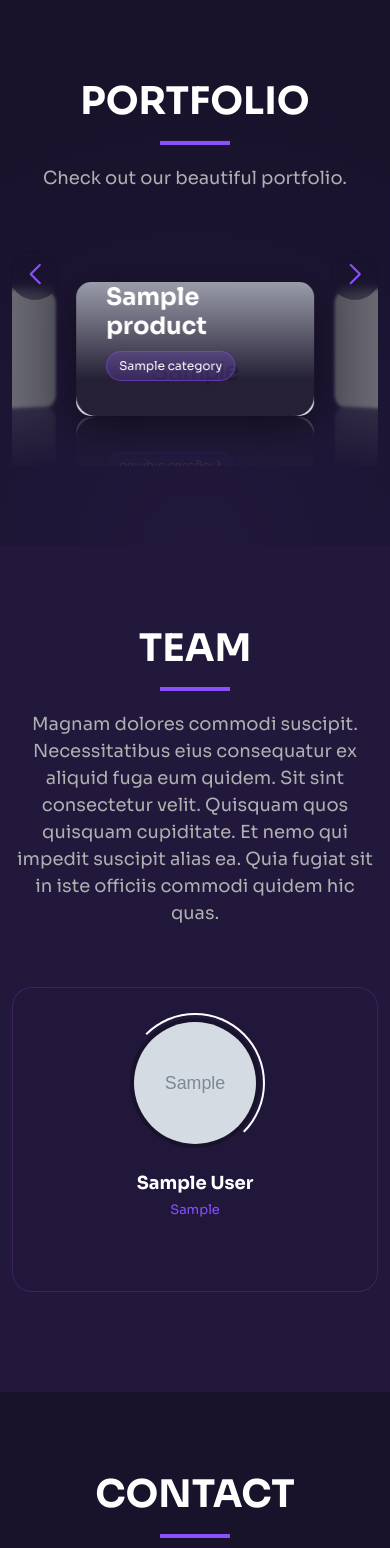
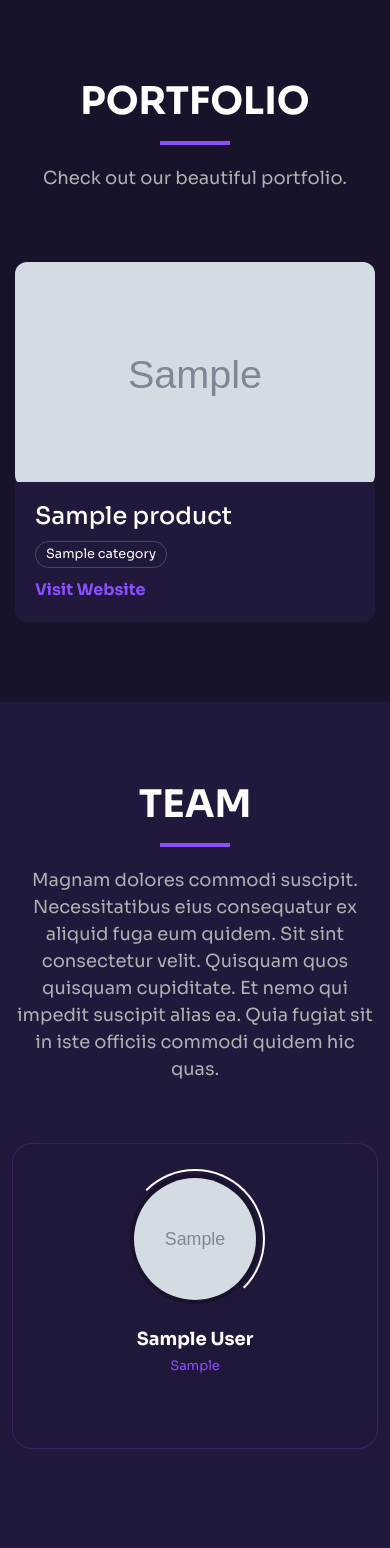
Before and after one commit to tariqalqudaimi/FixiQ, a PHP site: page / in a window 390 px wide. Shown: the part 3239-4787 px from the top of the page. Run offline with PHP 8.4, Linux system fonts and the light colour scheme; tables that the repository leaves empty or names only in its code hold one stand-in row (values such as "Sample post"); grey boxes marked "Sample" are stand-in pictures; some web fonts are replaced.

```diff
--- a/assets/css/style.css
+++ b/assets/css/style.css
@@ -1449,149 +1449,61 @@ html[dir="rtl"] .node-details {
 }
 
 /*--------------------------------------------------------------
-# START: BEYOND IMAGINATION Portfolio Section (3D Coverflow)
+# 10. Portfolio Section (THE KINETIC WALL v19.2)
 --------------------------------------------------------------*/
-#portfolio {
-  padding: 80px 0;
-  overflow: hidden;
-  position: relative;
-  background: radial-gradient(circle at 50% 100%, var(--secondary-dark), var(--primary-dark) 80%);
-}
-
-.portfolio-slider {
-  width: 100%;
-  padding-top: 50px;
-  padding-bottom: 50px;
-}
-
-.portfolio-slider .swiper-slide {
-  width: 65%;
-  /* عرض الشريحة النشطة */
-  max-width: 700px;
-  aspect-ratio: 16/9;
-  border-radius: 15px;
-  overflow: hidden;
-  transition: transform 0.5s ease, opacity 0.5s ease, filter 0.5s ease;
-  -webkit-box-reflect: below 1px linear-gradient(transparent, transparent, #0004);
-  /* تأثير الانعكاس */
-}
-
-/* التأثيرات على الشرائح غير النشطة */
-.portfolio-slider .swiper-slide:not(.swiper-slide-active) {
-  filter: blur(2px) grayscale(50%);
-  opacity: 0.7;
-}
-
-.portfolio-slider .swiper-slide-active {
-  box-shadow: 0 10px 40px rgba(0, 0, 0, 0.5);
-}
-
-/* تأثير الإضاءة حول الشريحة النشطة */
-.portfolio-slider .swiper-slide-active::after {
-  content: '';
-  position: absolute;
-  top: -5%;
-  left: -5%;
-  width: 110%;
-  height: 110%;
-  z-index: -1;
-  background: radial-gradient(circle, rgba(138, 79, 255, 0.5) 0%, transparent 70%);
-  animation: pulse-glow 4s infinite ease-in-out;
-}
-
-@keyframes pulse-glow {
-
-  0%,
-  100% {
-    transform: scale(1);
-    opacity: 0.5;
-  }
-
-  50% {
-    transform: scale(1.05);
-    opacity: 0.8;
-  }
-}
-
-
-.portfolio-slider .swiper-slide img {
-  display: block;
-  width: 100%;
-  height: 100%;
-  object-fit: cover;
-}
-
-.portfolio .portfolio-info {
-  position: absolute;
-  bottom: 0;
-  left: 0;
-  right: 0;
-  background: linear-gradient(to top, rgba(18, 12, 35, 0.9) 20%, transparent 100%);
-  padding: 50px 30px 30px 30px;
-  border-radius: 0 0 20px 20px;
-  text-align: left;
-  opacity: 0;
-  /* إخفاء النص بشكل افتراضي */
-  transform: translateY(20px);
-  transition: opacity 0.5s ease 0.3s, transform 0.5s ease 0.3s;
-}
-
-html[dir="rtl"] .portfolio .portfolio-info {
-  text-align: right;
-}
-
-/* إظهار النص فقط في الشريحة النشطة */
-.portfolio .swiper-slide-active .portfolio-info {
-  opacity: 1;
-  transform: translateY(0);
-}
-
-.portfolio .portfolio-info h3 {
-  font-size: 24px;
-  font-weight: 700;
-  margin: 0 0 10px 0;
-  color: var(--text-light);
-}
-
-.portfolio .portfolio-tags span {
-  font-size: 12px;
-  padding: 5px 12px;
-  border: 1px solid rgba(138, 79, 255, 0.5);
-  color: var(--text-light);
-  border-radius: 20px;
-  background-color: rgba(138, 79, 255, 0.2);
-  margin-right: 5px;
-  margin-bottom: 5px;
-  display: inline-block;
-}
-
-/* إعادة تصميم أزرار التنقل */
-.portfolio .swiper-button-prev,
-.portfolio .swiper-button-next {
-  width: 50px;
-  height: 50px;
-  background-color: rgba(var(--primary-dark-rgb), 0.5);
-  backdrop-filter: blur(5px);
-  border-radius: 50%;
-  color: var(--accent-purple);
-  transition: all 0.3s ease;
-}
-
-.portfolio .swiper-button-prev:hover,
-.portfolio .swiper-button-next:hover {
-  background-color: var(--accent-purple);
-  color: var(--text-light);
-}
-
-.portfolio .swiper-button-prev::after,
-.portfolio .swiper-button-next::after {
-  font-size: 20px;
-  font-weight: bold;
-}
-
-/*--------------------------------------------------------------
-# END: BEYOND IMAGINATION Portfolio Section
---------------------------------------------------------------*/
+.kinetic-portfolio { padding: 80px 0; background-color: var(--primary-dark); position: relative; }
+
+/* --- DESKTOP STYLES (for screens wider than 991px) --- */
+@media (min-width: 992px) {
+  .mobile-load-more-container { display: none; } /* Hide mobile button on desktop */
+  .kinetic-wall-container { width: 100%; margin-top: 50px; overflow: hidden; -webkit-mask-image: linear-gradient(to right, transparent 0%, black 10%, black 90%, transparent 100%); mask-image: linear-gradient(to right, transparent 0%, black 10%, black 90%, transparent 100%); }
+  .kinetic-track { display: flex; width: max-content; animation: kinetic-scroll var(--scroll-duration, 60s) linear infinite; }
+  html[dir="rtl"] .kinetic-track { animation-name: kinetic-scroll-rtl; }
+  .kinetic-wall-container:hover .kinetic-track { animation-play-state: paused; }
+  @keyframes kinetic-scroll { from { transform: translateX(0); } to { transform: translateX(-50%); } }
+  @keyframes kinetic-scroll-rtl { from { transform: translateX(-50%); } to { transform: translateX(0); } }
+  .wall-item { position: relative; width: 30vw; max-width: 400px; min-width: 280px; margin: 0 20px; transition: transform 0.5s ease, opacity 0.5s ease; }
+  .item-image-container { aspect-ratio: 16 / 10; border-radius: 12px; overflow: hidden; position: relative; border: 1px solid rgba(255, 255, 255, 0.1); }
+  .item-bg { width: 100%; height: 100%; background-size: cover; background-position: center; transition: transform 0.6s ease; }
+  .item-bg-prism { position: absolute; top: 0; left: 0; width: 100%; height: 100%; background-size: cover; background-position: center; opacity: 0; mix-blend-mode: screen; filter: blur(5px); transform: scale(1.1); transition: opacity 0.4s ease, transform 0.4s ease; }
+  .wall-item:hover .item-bg-prism { opacity: 1; transform: scale(1) translate(var(--mouse-x, 0), var(--mouse-y, 0)); }
+  .kinetic-wall-container:hover .wall-item:not(:hover) { opacity: 0.5; }
+  .wall-item:hover { transform: scale(1.05); }
+  .wall-item:hover .item-bg { transform: scale(1.1); }
+  .item-info-panel { position: absolute; top: 50%; left: 0; transform: translate(-105%, -50%); width: 280px; background: rgba(25, 20, 40, 0.85); backdrop-filter: blur(10px); border: 1px solid rgba(255, 255, 255, 0.15); border-radius: 10px; padding: 20px; text-align: left; opacity: 0; pointer-events: none; transition: transform 0.5s cubic-bezier(0.165, 0.84, 0.44, 1), opacity 0.5s ease; }
+  .wall-item:hover .item-info-panel { opacity: 1; pointer-events: all; transform: translate(-110%, -50%); }
+  html[dir="rtl"] .item-info-panel { left: auto; right: 0; transform: translate(105%, -50%); text-align: right; }
+  html[dir="rtl"] .wall-item:hover .item-info-panel { transform: translate(110%, -50%); }
+  .info-title { font-size: 1.5rem; color: var(--accent-purple); }
+  .info-categories { margin: 10px 0; }
+  .info-categories span { font-size: 0.8rem; padding: 3px 10px; border: 1px solid rgba(255,255,255,0.2); border-radius: 20px; margin-right: 5px; display: inline-block; }
+  html[dir="rtl"] .info-categories span { margin-right: 0; margin-left: 5px; }
+  .info-link { margin-top: 15px; }
+}
+
+/* --- MOBILE STYLES (for screens 991px and smaller) --- */
+@media (max-width: 991px) {
+  .kinetic-portfolio .container-fluid { padding: 0; }
+  .kinetic-wall-container { margin-top: 30px; }
+  .kinetic-track { display: grid; grid-template-columns: 1fr; gap: 25px; padding: 0 15px; }
+  .wall-item { width: 100%; }
+  .item-image-container { aspect-ratio: 16 / 10; border-radius: 12px; overflow: hidden; }
+  .item-bg { width: 100%; height: 100%; background-size: cover; background-position: center; }
+  .item-bg-prism { display: none; }
+  .item-info-panel { position: relative; background: var(--secondary-dark); padding: 20px; border-radius: 0 0 12px 12px; margin-top: -5px; text-align: left; }
+  html[dir="rtl"] .item-info-panel { text-align: right; }
+  .info-title { font-size: 1.5rem; color: #fff; }
+  .info-categories { margin: 10px 0; }
+  .info-categories span { font-size: 0.8rem; padding: 3px 10px; border: 1px solid rgba(255,255,255,0.2); border-radius: 20px; margin-right: 5px; display: inline-block; }
+  html[dir="rtl"] .info-categories span { margin-right: 0; margin-left: 5px; }
+  .info-link { margin-top: 15px; color: var(--accent-purple); font-weight: bold; }
+
+  /* **التحسين**: منطق إخفاء وإظهار العناصر وزر التحميل */
+  .wall-item.is-hidden-mobile { display: none; }
+  .mobile-load-more-container { text-align: center; margin-top: 30px; padding: 0 15px; }
+  .btn-load-more { background: transparent; border: 2px solid var(--accent-purple); color: var(--accent-purple); padding: 12px 35px; font-weight: 600; font-size: 16px; border-radius: 50px; cursor: pointer; transition: all 0.3s ease; }
+  .btn-load-more:hover { background: var(--accent-purple); color: #fff; }
+}
 /*--------------------------------------------------------------
 # 11. Team Section (Celestial Profiles)
 --------------------------------------------------------------*/
--- a/assets/js/main.js
+++ b/assets/js/main.js
@@ -217,28 +217,79 @@
     // --- REPLACED SWIPER INITIALIZATIONS ---
 
     /**
-     * BEYOND IMAGINATION: Portfolio Swiper with 3D Coverflow Effect
-     */
-    new Swiper('.portfolio-slider', {
-      effect: 'coverflow',
-      grabCursor: true,
-      centeredSlides: true,
-      slidesPerView: 'auto',
-      loop: true,
-      autoplay: { delay: 5000, disableOnInteraction: false },
-      coverflowEffect: {
-        rotate: 50,
-        stretch: 0,
-        depth: 100,
-        modifier: 1,
-        slideShadows: true,
-      },
-      pagination: {
-        el: '.swiper-pagination',
-        clickable: true,
-      },
-    });
+ * BEYOND IMAGINATION v4: Pro Masonry Portfolio with Load More & Hero Modal
+ */
+ try {
+        const portfolio = document.querySelector('.kinetic-portfolio');
+        if (!portfolio) return;
 
+        const isMobile = window.matchMedia("(max-width: 991px)").matches;
+
+        if (isMobile) {
+            // --- MOBILE LOGIC ---
+            console.log("Kinetic Wall: Mobile view activated.");
+
+            const loadMoreBtn = document.getElementById('mobile-load-more-btn');
+            if(loadMoreBtn) {
+                const itemsPerLoad = 3; // عدد المشاريع التي ستظهر في كل مرة
+
+                loadMoreBtn.addEventListener('click', () => {
+                    const hiddenItems = portfolio.querySelectorAll('.wall-item.is-hidden-mobile');
+                    const itemsToShow = Array.from(hiddenItems).slice(0, itemsPerLoad);
+
+                    itemsToShow.forEach(item => {
+                        item.style.display = 'block'; // Make it visible
+                        // Optional: add an animation class
+                        item.classList.remove('is-hidden-mobile');
+                    });
+
+                    // إخفاء الزر إذا لم يتبقَ مشاريع
+                    if (portfolio.querySelectorAll('.wall-item.is-hidden-mobile').length === 0) {
+                        loadMoreBtn.style.display = 'none';
+                    }
+                });
+            }
+
+        } else {
+            // --- DESKTOP LOGIC ---
+            const track = portfolio.querySelector('.kinetic-track');
+            if (!track || track.children.length === 0) return;
+
+            // 1. Infinite Scroll Logic
+            const originalItems = Array.from(track.children);
+            if (originalItems.length > 0) {
+                 originalItems.forEach(item => {
+                    const clone = item.cloneNode(true);
+                    track.appendChild(clone);
+                });
+            }
+
+            // 2. Dynamic Animation Speed
+            const itemCount = originalItems.length;
+            const duration = itemCount * 8;
+            track.style.setProperty('--scroll-duration', `${duration}s`);
+
+            // 3. Prism Effect Logic
+            const allItems = portfolio.querySelectorAll('.wall-item');
+            allItems.forEach(item => {
+                const prismImage = item.querySelector('.item-bg-prism');
+                item.addEventListener('mousemove', (e) => {
+                    const rect = item.getBoundingClientRect();
+                    const x = e.clientX - rect.left;
+                    const y = e.clientY - rect.top;
+                    const moveX = (x / rect.width - 0.5) * 20;
+                    const moveY = (y / rect.height - 0.5) * 20;
+                    if(prismImage) {
+                         prismImage.style.setProperty('--mouse-x', `${moveX}px`);
+                         prismImage.style.setProperty('--mouse-y', `${moveY}px`);
+                    }
+                });
+            });
+        }
+
+    } catch (error) {
+        console.error("A critical error occurred in the Kinetic Wall script:", error);
+    }
     /**
      * BEYOND IMAGINATION: Team Swiper (Enhanced version)
      */
--- a/index.php
+++ b/index.php
@@ -264,49 +264,68 @@ $products_query = $dbcon->query("
       </div>
     </section><!-- End Features Section -->
 
-    <!-- ======= Portfolio Section ======= -->
-    <section id="portfolio" class="portfolio">
-      <div class="container" data-aos="fade-up">
+ <!-- ======= Portfolio Section (THE KINETIC WALL v19.2 - MOBILE LOAD MORE) ======= -->
+<section id="portfolio" class="kinetic-portfolio">
+    <div class="container-fluid" data-aos="fade-up">
         <div class="section-title">
-          <h2><?= $lang['portfolio_title'] ?? 'Our Core Features' ?></h2>
-          <p><?= $lang['portfolio_description'] ?? 'Why partners choose to work with us' ?></p>
+            <h2><?= $lang['portfolio_title'] ?? 'Our Works' ?></h2>
+            <p><?= $lang['portfolio_description'] ?? 'An endless stream of our creative projects.' ?></p>
         </div>
-        <div class="swiper portfolio-slider">
-          <div class="swiper-wrapper">
-            <?php if ($products_query): foreach ($products_query as $product) : ?>
-                <div class="swiper-slide">
-                  <div class="portfolio-slide-content">
-                    <div class="portfolio-item-wrap">
-                      <a href="assets/img/portfolio/<?= htmlspecialchars($product['image']) ?>" class="portfolio-lightbox" data-gallery="portfolio-gallery" title="<?= htmlspecialchars($product['name']) ?>">
-                        <img src="assets/img/portfolio/<?= htmlspecialchars($product['image']) ?>" class="img-fluid" alt="<?= htmlspecialchars($product['name']) ?>" loading="lazy">
-                      </a>
     </div>
-                    <div class="portfolio-info">
-                      <h3><?= htmlspecialchars($product['name']) ?></h3>
-                      <div class="portfolio-tags">
+
+    <div class="kinetic-wall-container">
+        <div class="kinetic-track">
+            <?php
+            if ($products_query && $products_query->num_rows > 0) :
+                mysqli_data_seek($products_query, 0);
+                $mobile_initial_limit = 3; // **الحد الأولي للهاتف**
+                $counter = 0;
+                while ($product = $products_query->fetch_assoc()) :
+                    $counter++;
+                    // إضافة كلاس الإخفاء للمشاريع الزائدة عن الحد في الهاتف
+                    $mobile_visibility_class = ($counter > $mobile_initial_limit) ? 'is-hidden-mobile' : '';
+
+                    $product_name = ($current_lang == 'ar' && !empty($product['name_ar'])) ? $product['name_ar'] : $product['name'];
+                    $product_desc = ($current_lang == 'ar' && !empty($product['description_ar'])) ? $product['description_ar'] : ($product['description'] ?? 'Default description.');
+            ?>
+                    <div class="wall-item <?= $mobile_visibility_class ?>">
+                        <div class="item-image-container">
+                            <div class="item-bg" style="background-image: url('assets/img/portfolio/<?= htmlspecialchars($product['image'], ENT_QUOTES, 'UTF-8') ?>');"></div>
+                            <div class="item-bg-prism" style="background-image: url('assets/img/portfolio/<?= htmlspecialchars($product['image'], ENT_QUOTES, 'UTF-8') ?>');"></div>
+                        </div>
+
+                        <div class="item-info-panel">
+                            <h3 class="info-title"><?= htmlspecialchars($product_name) ?></h3>
+                            <div class="info-categories">
                                 <?php
                                 if (!empty($product['category_names'])) {
                                     $categories = explode(', ', $product['category_names']);
                                     foreach ($categories as $category):
-                        ?>
-                            <span><?= htmlspecialchars(trim($category)) ?></span>
-                        <?php
+                                        echo "<span>" . htmlspecialchars(trim($category)) . "</span>";
                                     endforeach;
                                 }
                                 ?>
                             </div>
+                            <a href="<?= htmlspecialchars($product['project_url'] ?? '#', ENT_QUOTES, 'UTF-8') ?>" class="info-link btn-visit-website" target="_blank">
+                                <?= $lang['visit_website_btn'] ?? 'Visit Website' ?>
+                            </a>
                         </div>
                     </div>
+            <?php
+                endwhile;
+            endif;
+            ?>
         </div>
-            <?php endforeach;
-            endif; ?>
+
+        <!-- **التحسين**: زر "تحميل المزيد" الذي سيظهر فقط في الهاتف -->
+        <?php if (isset($counter) && $counter > $mobile_initial_limit) : ?>
+            <div class="mobile-load-more-container">
+                <button id="mobile-load-more-btn" class="btn-load-more"><?= $lang['load_more_btn'] ?? 'Load More' ?></button>
             </div>
-          <div class="swiper-pagination"></div>
+        <?php endif; ?>
+
     </div>
-        <div class="swiper-button-prev"></div>
-        <div class="swiper-button-next"></div>
-      </div>
-    </section><!-- End Portfolio Section -->
+</section>
 
   <!-- ======= Team Section ======= -->
     <section id="team" class="team section-bg">
```
Also changed, not shown: assets/img/portfolio/product_1758047679.jpeg (added), assets/img/portfolio/product_1758047705.png (added), assets/img/portfolio/product_1758047923.png (added). Lines whose indentation alone changed are shown as unchanged.
